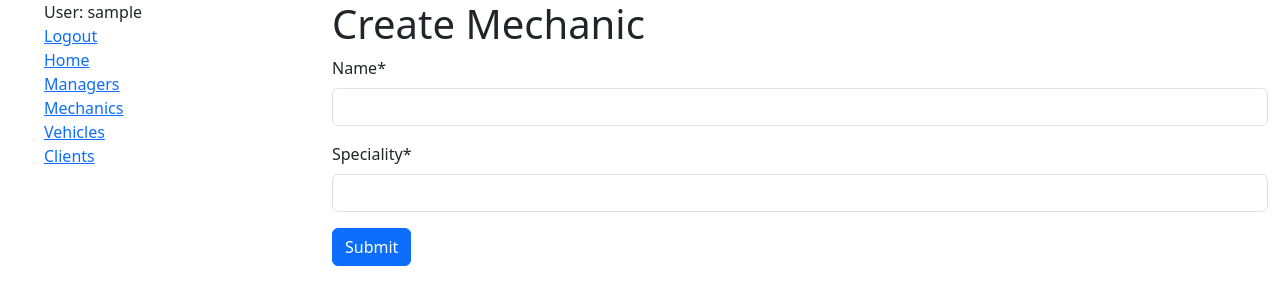
After one commit to ayatsuta/autoservice, a Django app: page /workshop/mechanics/create/ in a window 1280 px wide. The commit adds this page. Shown: the top 305 px of the page. Run offline with Django 5.2, Linux system fonts and the light colour scheme; the visitor is signed in with stand-in values (Sample User, id 1); some libraries are stand-ins or nearby versions.

Commit message:
Added MechanicCreateView,MechanicCreationForm, route path, button in mechanic list

```diff
--- a/templates/workshop/manager_list.html
+++ b/templates/workshop/manager_list.html
@@ -1,7 +1,7 @@
 {% extends "base.html" %}
 
 {% block content %}
-  <h1> Manager List <a href="{% url 'workshop:manager-form' %}">+</a></h1>
+  <h1> Manager List <a href="{% url 'workshop:manager-create' %}">+</a></h1>
   {% if manager_list %}
     <ul>
     {% for manager in manager_list %}
--- /dev/null
+++ b/templates/workshop/mechanic_form.html
@@ -0,0 +1,10 @@
+{% extends "base.html" %}
+{% load crispy_forms_filters %}
+{% block content %}
+  <h1>Create Mechanic</h1>
+  <form action="" method="post" novalidate>
+    {% csrf_token %}
+    {{ form|crispy }}
+    <input class="btn btn-primary" type="submit" value="Submit">
+  </form>
+{% endblock %}
--- a/templates/workshop/mechanic_list.html
+++ b/templates/workshop/mechanic_list.html
@@ -1,7 +1,7 @@
 {% extends "base.html" %}
 
 {% block content %}
-  <h1> Mechanic List</h1>
+  <h1> Mechanic List <a href="{% url 'workshop:mechanic-create' %}">+</a></h1>
   {% if mechanic_list %}
     <ul>
     {% for mechanic in mechanic_list %}
--- a/workshop/urls.py
+++ b/workshop/urls.py
@@ -4,6 +4,7 @@ from workshop.views import (
     index,
     MechanicListView,
     MechanicDetailView,
+    MechanicCreateView,
     VehicleListView,
     ClientListView,
     ClientDetailView,
@@ -16,9 +17,10 @@ from workshop.views import (
 urlpatterns = [
     path("", index, name="index"),
     path("managers/<int:pk>/", ManagerDetailView.as_view(), name="manager-detail"),
-    path("managers/create/", ManagerCreateView.as_view(), name="manager-form"),
+    path("managers/create/", ManagerCreateView.as_view(), name="manager-create"),
     path("managers/", ManagerListView.as_view(), name="manager-list"),
     path("mechanics/", MechanicListView.as_view(), name="mechanic-list"),
+    path("mechanics/create/", MechanicCreateView.as_view(), name="mechanic-create"),
     path("mechanics/<int:pk>/", MechanicDetailView.as_view(), name="mechanic-detail"),
     path("vehicles/", VehicleListView.as_view(), name="vehicle-list"),
     path("vehicles/<int:pk>/", VehicleDetailView.as_view(), name="vehicle-detail"),
--- a/workshop/views.py
+++ b/workshop/views.py
@@ -40,6 +40,11 @@ class MechanicListView(LoginRequiredMixin, generic.ListView):
     paginate_by = 10
 
 
+class MechanicCreateView(LoginRequiredMixin, generic.CreateView):
+    model = Mechanic
+    fields = "__all__"
+    success_url = reverse_lazy("workshop:mechanic-list")
+
 class MechanicDetailView(LoginRequiredMixin, generic.DetailView):
     model = Mechanic
 
```
